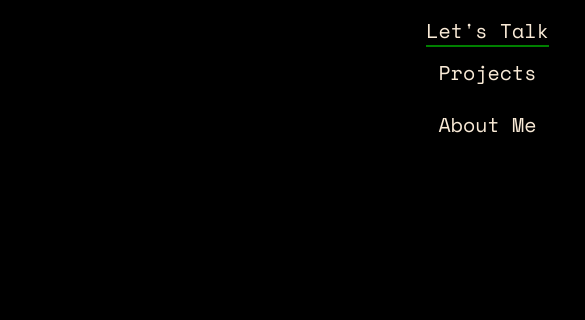
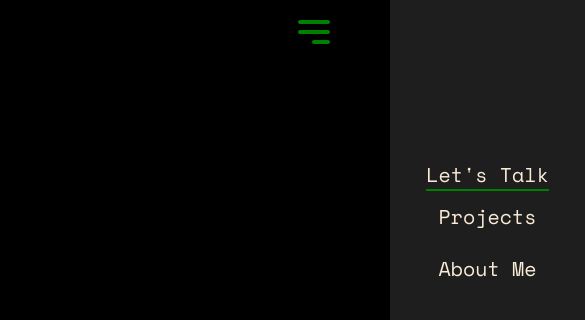
Before and after one commit to michelestaffiere/MicheleStaffiereLanding, a plain HTML site: page index.html in a window 390 px wide. Shown: the top 320 px of the page, 585 px wide, since content can reach past the window. Drawn offline with nearby package versions, Linux system fonts and the light colour scheme.

Commit message:
ready for submission, open up a feature branch for all future tinkering and tweaking

```diff
--- a/Scripts/App.js
+++ b/Scripts/App.js
@@ -1,9 +1,13 @@
+const body = document.querySelector("body");
+
 const h1Heading = document.querySelector('.name');
 const h2SubHeading = document.querySelector('.subHeading');
 const talkButton = document.querySelector('.contactMe')
 const menuUL = document.querySelector('.menuUL')
 const nav = document.querySelector('nav');
 const chevron = document.querySelector('.chevron');
+const mobileNavButton = document.querySelector(".mobileNavButton");
+
 
 
 
@@ -56,6 +60,7 @@ const firstLoadGlitchAnimation = () =>{
                 h2HasCompleted = true;
                 if(h2HasCompleted === true){
                     nav.classList.add('active');
+                    mobileNavButton.classList.add('active');
                     chevron.classList.add('fadeInFadeOut');
                 }
             })
@@ -109,3 +114,17 @@ closeContactModalButton.addEventListener('click',() =>{
     modal.classList.add('above');
     modal.close();
 })
+
+
+//burger menu func
+
+
+mobileNavButton.addEventListener('click', ()=>{
+    nav.classList.toggle('mobileNavActive');
+});
+
+nav.addEventListener('click', (e)=>{
+    if(e.target.tagName === "A" || e.target.tagName === "BUTTON"){
+        nav.classList.toggle('mobileNavActive');
+    }
+});
--- a/Styles/_BodyMain.scss
+++ b/Styles/_BodyMain.scss
@@ -1,4 +1,10 @@
-.wrapper{ width:80%; margin:0 auto;}
+.wrapper{
+    width:80%;
+    margin:0 auto;
+    display: flex;
+    flex-direction: column;
+    gap: 2.5rem;
+}
 body{
     background-color: black;
     height: 100%;
--- a/Styles/_BreakingPoints.scss
+++ b/Styles/_BreakingPoints.scss
@@ -1,19 +1,49 @@
-// 1920px laptops @ 125% scaling / older molder HD displays
-@media only screen and (max-width: 1600px) {
 
-}
-// Smartphones 600px and down.
-@media only screen and (max-width: 600px) {
+
+// tablets and down.
+@media only screen and (max-width: 1200px) {
     //nav burger
+
+    .mobileNavButton{
+        display: inline-block;
+        position: fixed;
+        background: rgba(0, 0, 0, 0);
+        border: none;
+        width: 3rem;
+        aspect-ratio: 1;
+        right: .25rem;
+        top: .5rem;
+        background-image: url('/Assets/menu-alt-01-svgrepo-com.svg');
+        background-repeat: no-repeat;
+        background-position: center;
+        background-size: contain;
+        border-radius: 2px;
+        cursor: pointer;
+        z-index: 99;
+        opacity: 0;
+        transform: translateX(-100%);
+        transition: opacity .2s ease-in, transform .25s linear;
+        filter: drop-shadow(0px 3px 0px #000);
+
+    }
+    .mobileNavActive{
+        transform: translateX(100%);
+    }
+    .active{
+        opacity: 1;
+    }
+
     nav{
-        //position: fixed;
-        padding: 1rem 0 0 0;
-        display: flex;
+        padding: 10rem 0 0 0;
         flex-direction: column;
         align-items: center;
+        justify-content: flex-start;
+        position: fixed;
+        transform: translateX(200%);
+        transition: transform .5s linear;
         width: 50%;
-        position: absolute;
-        transform: translateX(200%);
+        min-height: 100vh;
+        background-color: rgba(255, 255, 255, 0.117);
 
         &  .menuUl{
 
@@ -30,15 +60,15 @@
                 color: antiquewhite;
                 font-size: 1.25rem;
                 padding: 0;
+                background-color:  rgba(0,0,0,0);
 
             }
             button:hover,button:focus{
                 animation:  borderBreath 2s infinite;
-                background-color: rgba(0, 100, 0, 0);
-                cursor: pointer;
+                background-color:  rgba(0,0,0,0);
             }
             button:active{
-                background-color: rgba(0, 100, 0, 0);
+                background-color:  rgba(0,0,0,0);
             }
     }
     // hero
@@ -95,6 +125,15 @@
   // about
   .about{
     margin-top: 2rem;
+    & .headshot{
+        display: flex;
+        flex-direction: column;
+        gap: 1.15rem;
+        max-width: 20rem;
+        & ul{
+           align-self: center;
+        }
+    }
     h2{
         font-size: 2rem;
 
--- a/Styles/_Hero.scss
+++ b/Styles/_Hero.scss
@@ -44,7 +44,9 @@
 }
 
 // Navigation STARTS
-
+.mobileNavButton{
+    display: none;
+}
 nav{
     //position: fixed;
     padding: 1rem;
--- a/Styles/_Reset.scss
+++ b/Styles/_Reset.scss
@@ -50,3 +50,4 @@
     -webkit-appearance: none;
     border-radius: 0;
   }
+  .sr-only { position: absolute; width: 1px; height: 1px; margin: -1px; border: 0; padding: 0; white-space: nowrap; clip-path: inset(100%); clip: rect(0 0 0 0); overflow: hidden;}
--- a/index.html
+++ b/index.html
@@ -30,6 +30,9 @@
             <button class="closeModal" id="closeModal">//Terminate</button>
           </form>
     </dialog>
+    <button class="mobileNavButton">
+        <span class="sr-only">menu</span>
+    </button>
     <nav>
         <button class="contactMe" id="contactMeBtn">Let's Talk</button>
         <ul class="menuUl">
```
Also changed, not shown: Assets/menu-alt-01-svgrepo-com.svg (added), Styles/Styles.css, 1 other file.
